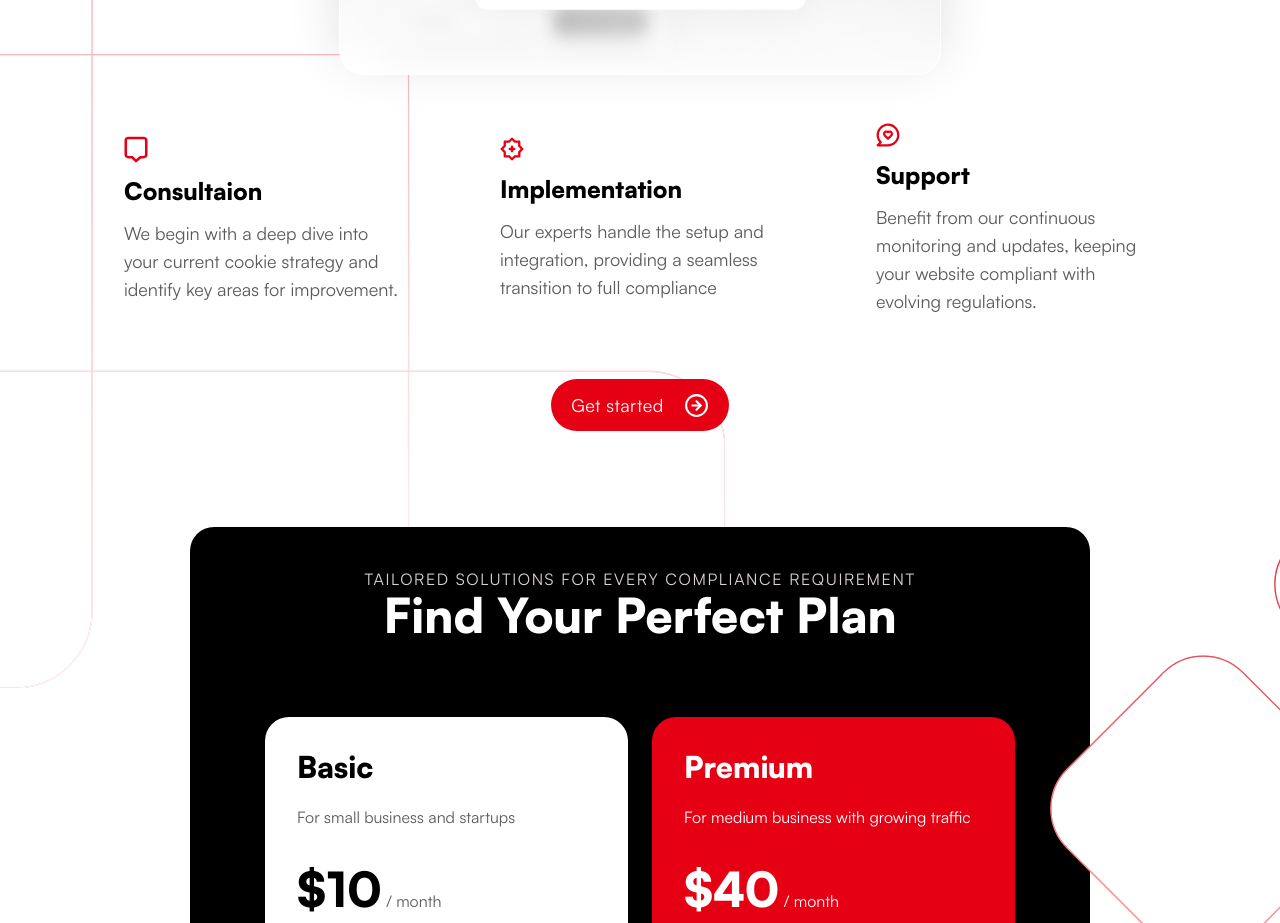
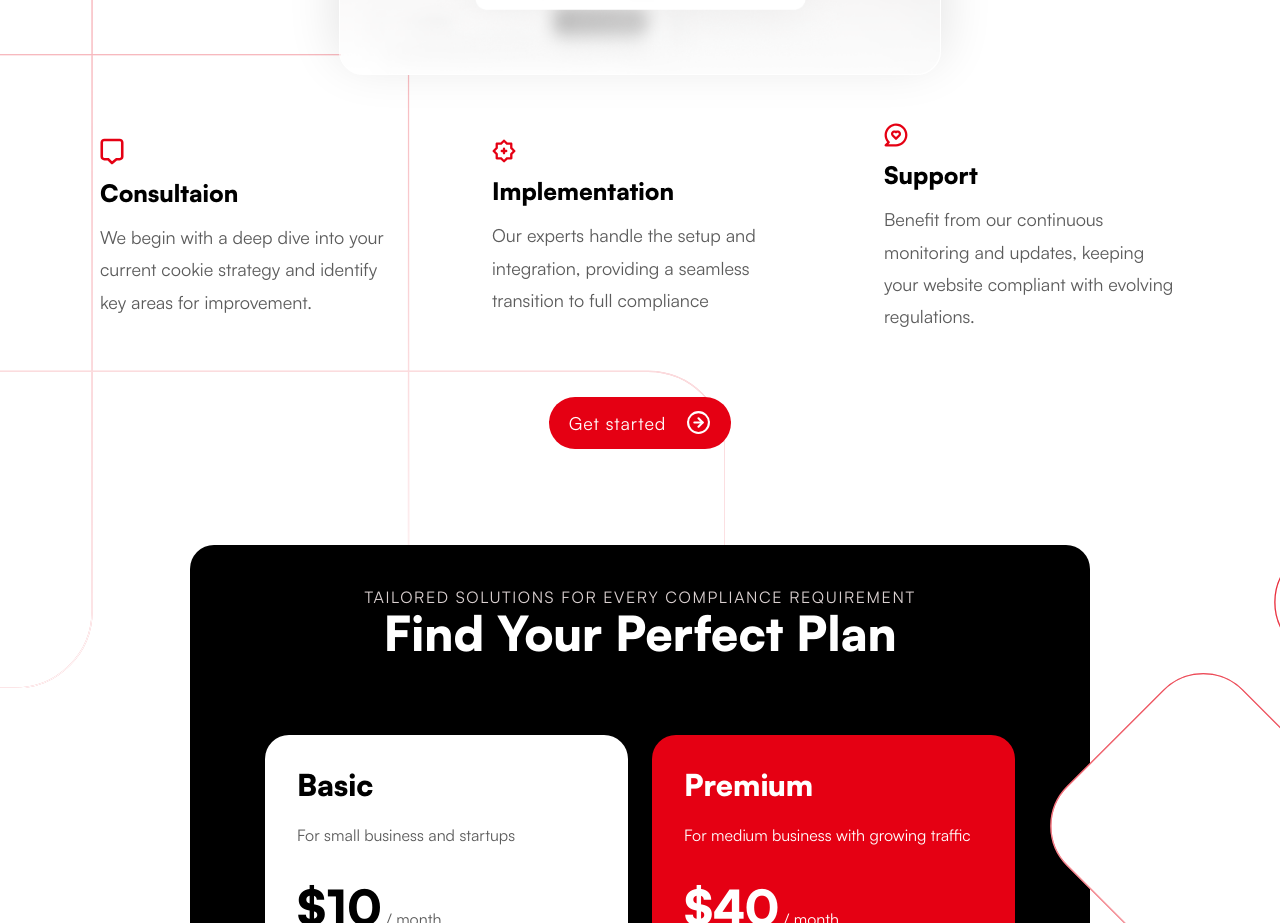
Before and after one commit to al1yew/cookies_app_submission, a Next.js app: page / in a window 1280 px wide. Shown: the part 2120-3043 px from the top of the page. Built offline with nearby package versions, Linux system fonts and the light colour scheme.

Commit message:
Mar 4, 2024, 11:45 PM

```diff
--- a/components/home/Management.tsx
+++ b/components/home/Management.tsx
@@ -67,7 +67,7 @@ const Management = () => {
             className="rounded-3xl"
           />
         </div>
-        <div className="flex justify-between w-full flex-wrap px-4 lg:px-16 items-center gap-10 lg:gap-24 mt-12">
+        <div className="flex justify-between w-full flex-wrap px-4 lg:px-10 items-center gap-10 lg:gap-24 mt-12">
           {STEPS.map((step, i) => {
             return (
               <div key={i} className="w-full flex flex-col lg:flex-1">
@@ -79,7 +79,7 @@ const Management = () => {
                   alt="icon"
                 />
                 <h1 className="mb-3 font-black text-2xl">{step.title}</h1>
-                <p className="font-medium text-[#5B5B5B] text-lg">
+                <p className="font-medium text-[#5B5B5B] text-lg leading-180">
                   {step.text}
                 </p>
               </div>
@@ -91,7 +91,7 @@ const Management = () => {
           flex justify-center gap-4 w-full lg:w-fit lg:gap-0 lg:justify-around
           items-center p-3 px-5 rounded-full [&>*]:hover:scale-105"
         >
-          <span className="text-white text-lg tracking-wide transition-transform transform">
+          <span className="text-white text-lg tracking-wider transition-transform transform ">
             Get started
           </span>
           <Image
```
